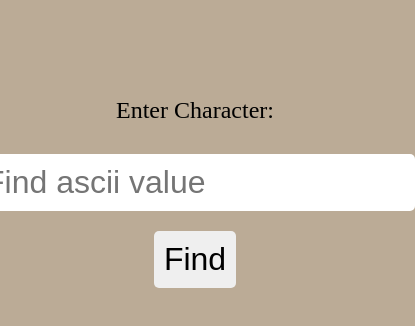
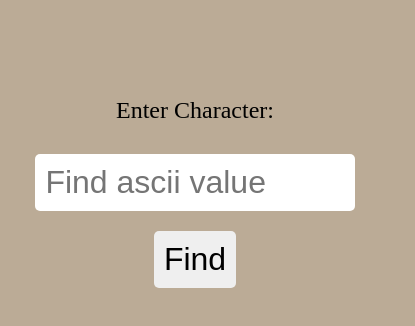
Before and after one commit to tush-tr/vanilla-js-projects, a plain HTML site: page ascii-finder/index.html in a window 390 px wide. Shown: the part 80-406 px from the top of the page, 415 px wide, since content can reach past the window. Drawn offline with Linux system fonts and the light colour scheme.

Commit message:
Ascii value finder web app

```diff
--- a/ascii-finder/style.css
+++ b/ascii-finder/style.css
@@ -13,7 +13,6 @@ h1{
     justify-content: center;
     align-items: center;
     font-size: 1.5rem;
-
 }
 input{
     font-size: 2rem;
@@ -39,4 +38,7 @@ input{
     .input{
         flex-direction: column;
     }
+    input{
+        width: 80%;
+    }
 }
```
